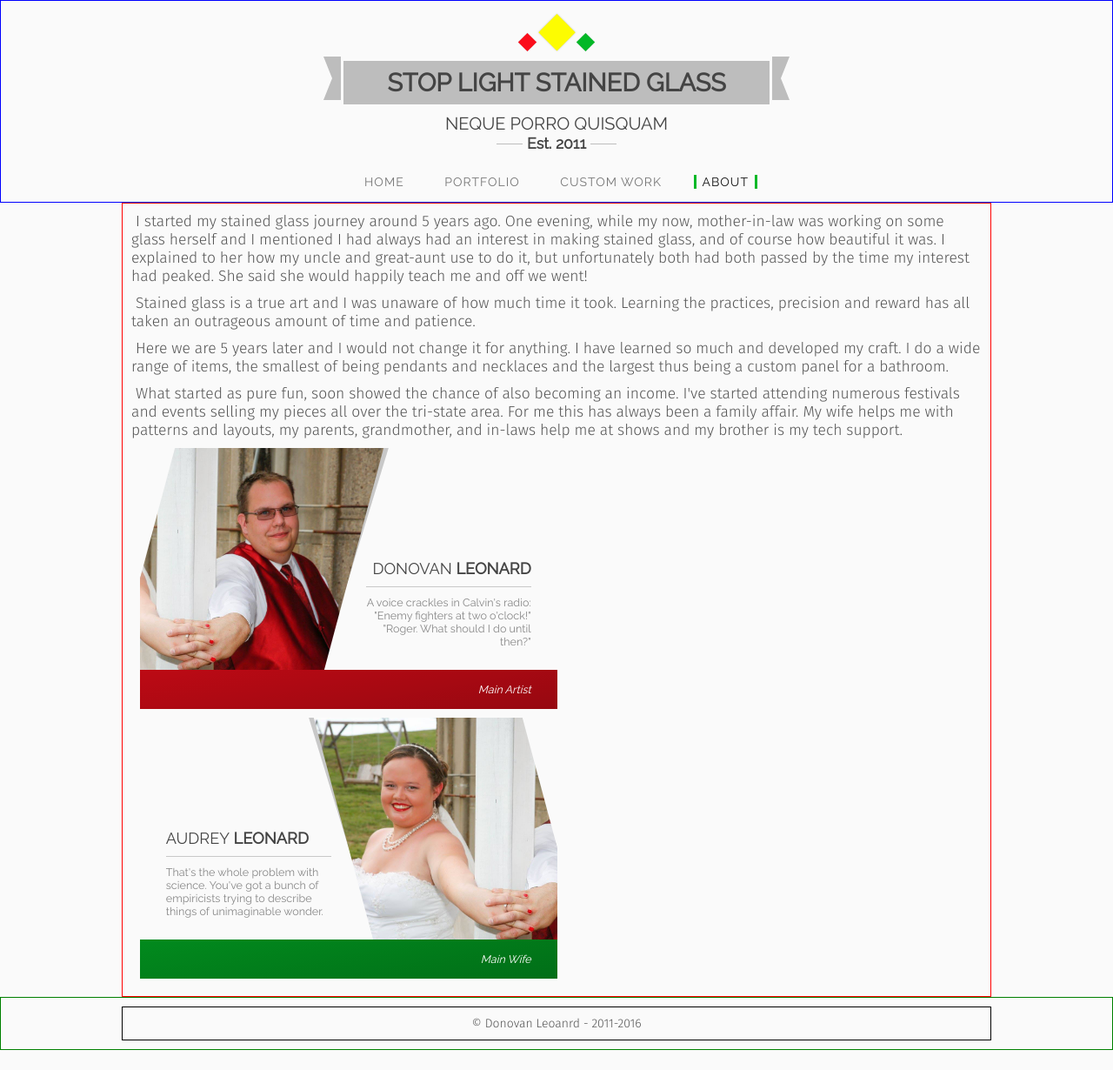
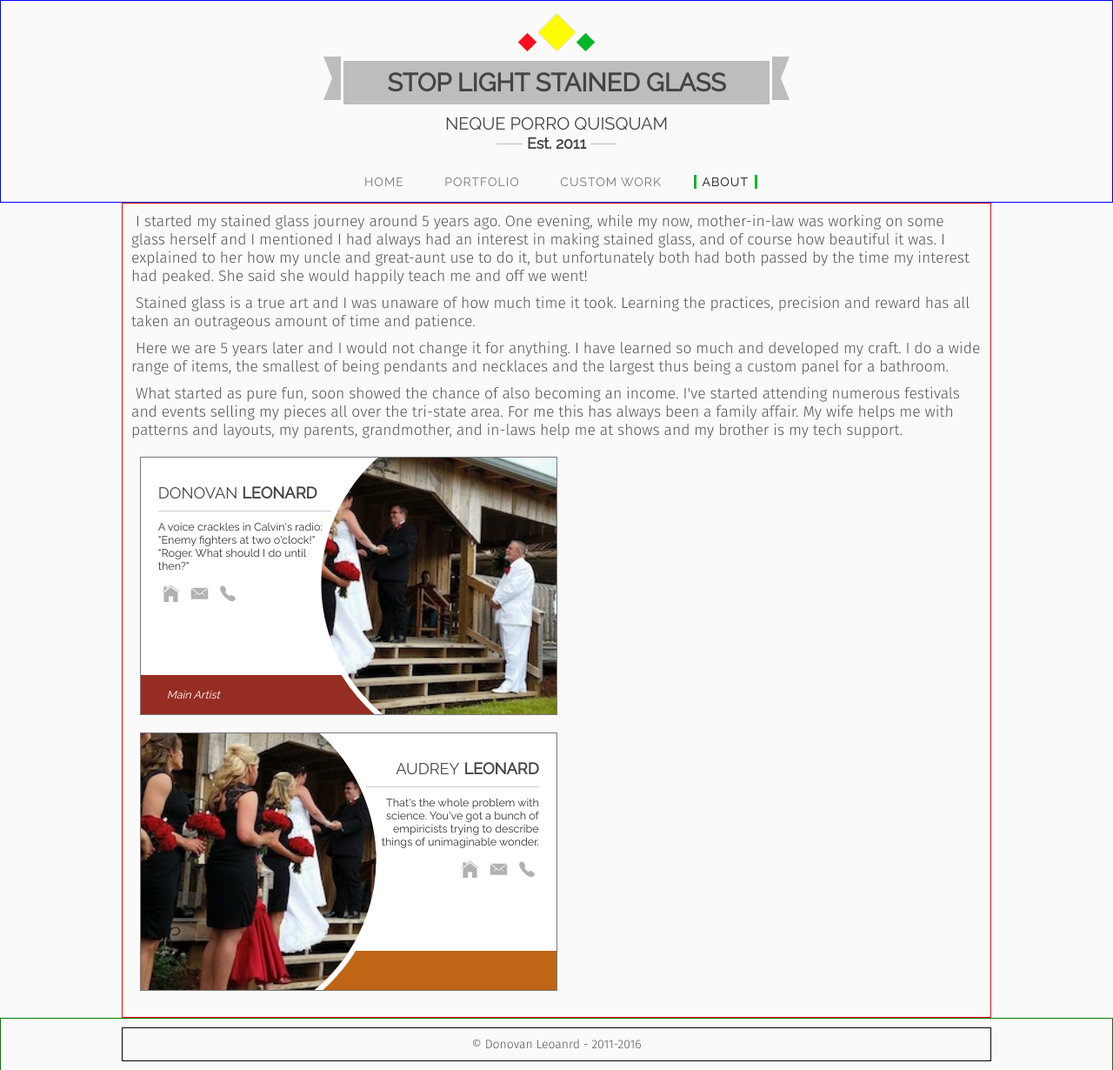
Before and after one commit to stoplightstainedglass/stoplightstainedglass.github.io, a plain HTML site: page about.html in a window 1280 px wide. Shown: the whole page at 87% size. Before the commit the page ends 1207 px from the top, so only its background shows below. Drawn offline with nearby package versions, Linux system fonts and the light colour scheme.

Commit message:
Weekend updates

```diff
--- a/about.html
+++ b/about.html
@@ -62,7 +62,7 @@
 
 
 
-<figure class="profile red">
+<figure class="profile odd red">
   <figcaption>
     <h2>Donovan<span>Leonard</span></h2>
     <p>A voice crackles in Calvin's radio: "Enemy fighters at two o'clock!" "Roger. What should I do until then?"</p>
@@ -72,10 +72,10 @@
 			<a href="#"><i class="ion-ios-telephone"></i></a>
 		</div>
   </figcaption>
-  <div class="image"><img src="static/img/wedding_door.jpg" alt="Wedding"/></div>
+  <div class="image"><img src="static/img/wedding_small.jpg" alt="Wedding"/></div>
   <div class="position">Main Artist</div>
 </figure>
-<figure class="profile green">
+<figure class="profile even yellow">
   <figcaption>
     <h2>Audrey<span>Leonard</span></h2>
     <p>That's the whole problem with science. You've got a bunch of empiricists trying to describe things of unimaginable wonder.</p>
@@ -85,7 +85,7 @@
 			<a href="#"><i class="ion-ios-telephone"></i></a>
 		</div>
   </figcaption>
-  <div class="image"><img src="static/img/wedding_door.jpg" alt="Wedding"/></div>
+  <div class="image"><img src="static/img/wedding_small.jpg" alt="Wedding"/></div>
   <div class="position">Main Wife</div>
 </figure>
 </main>
--- a/static/css/about.css
+++ b/static/css/about.css
@@ -87,6 +87,8 @@ main > p {
   text-indent: 5px;
 }
 
+
+/*
 figure.profile {
   font-family: 'Raleway', Arial, sans-serif;
   position: relative;
@@ -122,7 +124,7 @@ figure.profile:before {
   background: rgba(0, 0, 0, 0.2);
 
 }
-/* 1st person... */
+/* 1st person... *
 figure.profile:nth-of-type(2) .image {
   -webkit-transform: skewX(-15deg);
   transform: skewX(-15deg);
@@ -136,7 +138,7 @@ figure.profile:nth-of-type(2):before {
   -webkit-transform: skewX(-17deg);
   transform: skewX(-17deg);
 }
-/* 2nd person... */
+/* 2nd person... *
 figure.profile:nth-of-type(3) .image {
   float: right;
   -webkit-transform: skewX(15deg);
@@ -204,7 +206,7 @@ figure.profile figcaption .icons i {
 figure.profile figcaption .icons {opacity: 0;}
 figure.profile figcaption a {opacity: 0.3;}
 figure.profile figcaption a:hover {opacity: 0.8;}
-/* user title */
+/* user title *
 figure.profile .position {
   position: absolute;
   bottom: 0;
@@ -221,7 +223,7 @@ figure.profile .position {
 figure.profile.red .position {background-color: #fb0d1b;}
 figure.profile.yellow .position {background-color: #fdfc01}
 figure.profile.green .position {background-color: #02b827;}
-/* hover styles */
+/* hover styles *
 figure.profile:hover figcaption {bottom: 40px;}
 figure.profile:hover .icons {
   opacity: 1;
@@ -243,3 +245,105 @@ figure.profile:nth-of-type(3):hover:before {
 @keyframes shadow2 {
   0% {left: 0;} 25% {left: 41%;} 50% {left: 0;} 75% {left: 41%;} 100% {left: 41%;}
 }
+*/
+@import url(http://code.ionicframework.com/ionicons/2.0.1/css/ionicons.min.css);
+figure.profile {
+  font-family: 'Raleway', Arial, sans-serif;
+  position: relative;
+  overflow: hidden;
+  margin: 20px 1%;
+  min-width: 380px;
+  max-width: 480px;
+  width: 100%;
+  background: #ffffff;
+  border: 1px solid #777;
+  color: #000000;
+}
+figure.profile * {
+  -webkit-box-sizing: border-box;
+  box-sizing: border-box;
+}
+figure.profile .image {
+  position: relative;
+  height: 250px;
+  width: 250px;
+  top: 20px;
+  overflow: hidden;
+  border-radius: 50%;
+  border: 4px solid #ffffff;
+  -webkit-transition: all 0.35s ease-in-out;
+  transition: all 0.35s ease-in-out;
+  -webkit-transform: scale(1.2);
+  transform: scale(1.6);
+  z-index: 1;
+}
+figure.profile > .image, figure.profile > .image > img {
+  -webkit-transition: all 0.35s ease-in-out;
+  transition: all 0.35s ease-in-out;
+}
+figure.profile > .image > img {position: absolute; height: 100%;}
+/* about info */
+figure.profile > figcaption {position: absolute; width: 50%; padding: 20px;}
+figure.profile > figcaption > h2,
+figure.profile > figcaption > p {width: 100%; margin: 0; padding: 10px 0;}
+figure.profile > figcaption > h2 {
+  font-size: 1.3em;
+  font-weight: 300;
+  text-transform: uppercase;
+  border-bottom: 1px solid rgba(0, 0, 0, 0.2);
+}
+figure.profile > figcaption > h2 > span {font-weight: 800; margin-left: 5px;}
+figure.profile > figcaption > p {font-size: 0.9em; opacity: 0.8;}
+figure.profile > figcaption > .icons {width: 100%;text-align: left;}
+figure.profile > figcaption > .icons > a > i {
+  font-size: 26px;
+  padding: 5px;
+  top: 50%;
+  color: #000000;
+}
+figure.profile > figcaption > .icons > a {
+  opacity: 0.3;
+  -webkit-transition: opacity 0.35s;
+  transition: opacity 0.35s;
+}
+figure.profile > figcaption > .icons > a:hover {opacity: 0.8;}
+/* user titles */
+figure.profile > .position {
+  width: 100%;
+  text-align: left;
+  padding: 15px 30px;
+  font-size: 0.9em;
+  opacity: 1;
+  font-style: italic;
+  color: #ffffff;
+  background: #000000;
+  clear: both;
+  z-index: 1;
+}
+figure.profile.blue > .position {background: #20638f;}
+figure.profile.red > .position {background: #962d22;}
+figure.profile.yellow > .position {background: #bf6516;}
+/* different profiles - odd */
+figure.profile.odd > .image {right: -10%; float: right;}
+figure.profile.odd > .image > img {left: -70%;}
+figure.profile.odd > figcaption {left: 0;}
+figure.profile.odd > figcaption > h2,
+figure.profile.odd > figcaption > p {text-align: left;}
+figure.profile.odd > figcaption > .icons {text-align: left;}
+/* even */
+figure.profile.even > .image {left: -10%; float: left;}
+figure.profile.even > .image > img {left: 0;}
+figure.profile.even > figcaption {right: 0;}
+figure.profile.even > figcaption > h2,
+figure.profile.even > figcaption > p {text-align: right;}
+figure.profile.even > figcaption > .icons {text-align: right;}
+
+/* hover */
+figure.profile:hover > .image, figure.profile.odd:hover > .image {
+  right: -5%;}
+figure.profile:hover > .image > img, figure.profile.odd:hover > .image > img {
+  left: -50%;}
+figure.profile.even:hover > .image {
+  left: -5%;}
+figure.profile.even:hover > .image > img {
+  left: -20%;}
--- a/static/css/home.css
+++ b/static/css/home.css
@@ -88,9 +88,9 @@
 /* hover effects */
 .recent_work:hover img {
   zoom: 0;
-  filter: alpha(opacity=70);
-  -webkit-opacity: 0.75;
-  opacity: 0.75;
+  filter: alpha(opacity=50);
+  -webkit-opacity: 0.5;
+  opacity: 0.5;
 }
 .recent_work:hover h6 {opacity: 1;}
 .recent_work:hover figcaption:before, .recent_work:hover figcaption:after,
```
Also changed, not shown: custom.html (+18 -3 lines), static/css/custom.css (+55 -12 lines), static/img/wedding_small.jpg (added), 3 other files.
